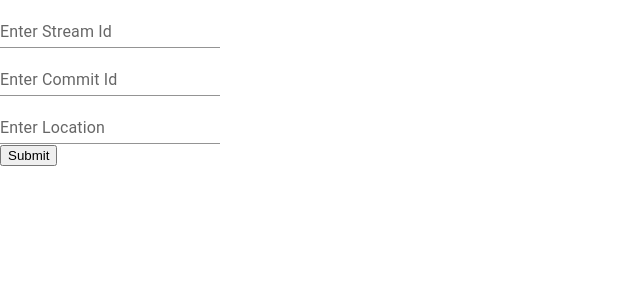
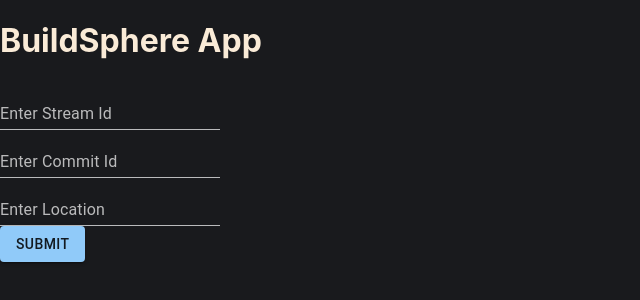
Before and after one commit to shrutixyz/buildsphere, a React (Create React App) app in the folder frontend/: page /form in a window 1280 px wide. Shown: the top 300 px of the page, without its empty margins (0-640 px from the left). Built offline with nearby package versions, Linux system fonts and the light colour scheme.

Commit message:
add styling

```diff
--- a/frontend/package.json
+++ b/frontend/package.json
@@ -12,6 +12,7 @@
     "axios": "^1.7.2",
     "react": "^18.3.1",
     "react-dom": "^18.3.1",
+    "react-markdown": "^9.0.1",
     "react-router-dom": "^6.23.1",
     "react-scripts": "5.0.1",
     "web-vitals": "^2.1.4"
--- a/frontend/src/index.css
+++ b/frontend/src/index.css
@@ -5,6 +5,8 @@ body {
     sans-serif;
   -webkit-font-smoothing: antialiased;
   -moz-osx-font-smoothing: grayscale;
+  background-color: #191A1D;
+  color: antiquewhite;
 }
 
 code {
--- a/frontend/src/pages/Dashboard.jsx
+++ b/frontend/src/pages/Dashboard.jsx
@@ -1,12 +1,17 @@
 import React from 'react'
 import { useLocation } from 'react-router-dom'
+import Markdown from 'react-markdown'
+import '../style/Dashboard.css'
 
 const Dashboard = () => {
     const {state} = useLocation();
 
     console.log(state);
   return (
-    <div>
+    <div className='wrapper'>
+        <Markdown className='markdown'>
+          {state.response.response}
+        </Markdown>
         <iframe src={`https://speckle.xyz/embed?stream=${state.stream_id}`} width="600" height="400" frameborder="0"></iframe>
     </div>
   )
--- a/frontend/src/pages/FormDetails.jsx
+++ b/frontend/src/pages/FormDetails.jsx
@@ -2,6 +2,10 @@ import React, {useState} from 'react';
 import TextField from '@mui/material/TextField';
 import axios from "axios";
 import { useNavigate } from "react-router-dom";
+import { ThemeProvider, createTheme } from '@mui/material/styles';
+import CssBaseline from '@mui/material/CssBaseline';
+import '../style/FormDetails.css'
+import Button from '@mui/material/Button';
 
 const FormDetails = () => {
 
@@ -9,6 +13,12 @@ const FormDetails = () => {
     const url = "http://127.0.0.1:5000/";
     let navigate = useNavigate();
 
+
+    const darkTheme = createTheme({
+        palette: {
+            mode: 'dark',
+        },
+    })
     function handleChange(event) {
         const { name, value } = event.target;
         setFormData((prevFormData) => ({ ...prevFormData, [name]: value }));
@@ -52,12 +62,19 @@ const FormDetails = () => {
         })
     }
     return (
-        <form onSubmit={handleSubmit}>
-            <TextField id="stream" label="Enter Stream Id" variant="standard" name="streamId" value={formData.streamId} onChange={handleChange}/><br />
-            <TextField id="commit" label="Enter Commit Id" variant="standard" name="commitId" value={formData.commitId} onChange={handleChange}/><br />
-            <TextField id="location" label="Enter Location" variant="standard" name="location" value={formData.location} onChange={handleChange}/><br />
-            <button type='submit'>Submit</button>
-        </form>
+        <>
+            <ThemeProvider theme={darkTheme}>
+                <h1 className='title'>BuildSphere App</h1>
+                <form onSubmit={handleSubmit}>
+                    <TextField id="stream" label="Enter Stream Id" variant="standard" name="streamId" value={formData.streamId} onChange={handleChange}/><br />
+                    <TextField id="commit" label="Enter Commit Id" variant="standard" name="commitId" value={formData.commitId} onChange={handleChange}/><br />
+                    <TextField id="location" label="Enter Location" variant="standard" name="location" value={formData.location} onChange={handleChange}/><br />
+                    <Button variant="contained" type='submit'>
+                        Submit
+                    </Button>
+                </form>
+            </ThemeProvider>
+        </>
     )
 }
 
--- /dev/null
+++ b/frontend/src/style/Dashboard.css
@@ -0,0 +1,16 @@
+.markdown {
+    background-color: #232325;
+    height: 90vh;
+    overflow-y: scroll;
+    padding: 0.25rem;
+    border-radius: 0.25rem;
+    width: 66%;
+    margin: 0.5rem;
+}
+
+.wrapper {
+    display: flex;
+    justify-content: space-around;
+    align-items: center;
+    margin: 0.25rem;
+}
--- /dev/null
+++ b/frontend/src/style/FormDetails.css
@@ -0,0 +1,3 @@
+.title {
+ background-color:  linear-gradient(90deg, #CCFF3A 0%, #FFDA1A 100%);
+}
```
Also changed, not shown: 1 other file (tests, documents, lock files or other folders).
